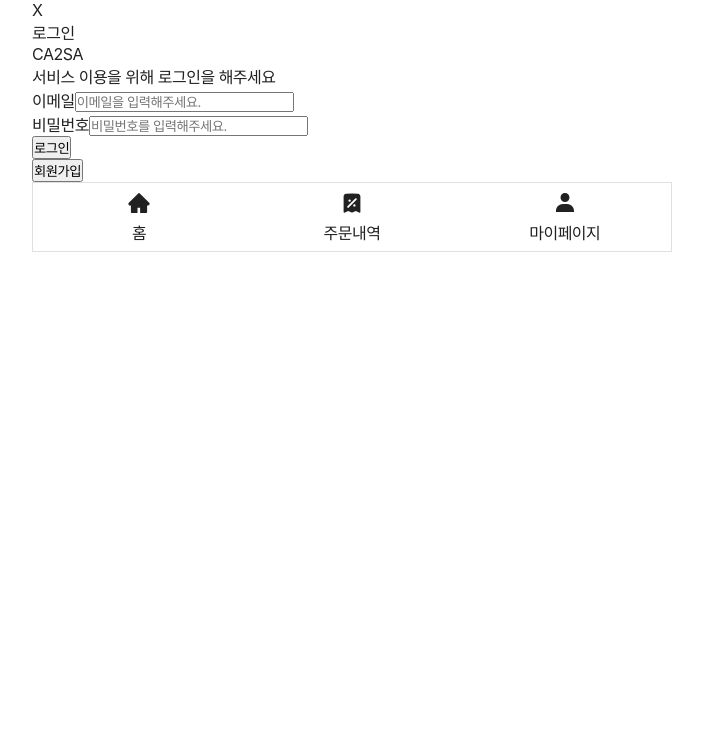
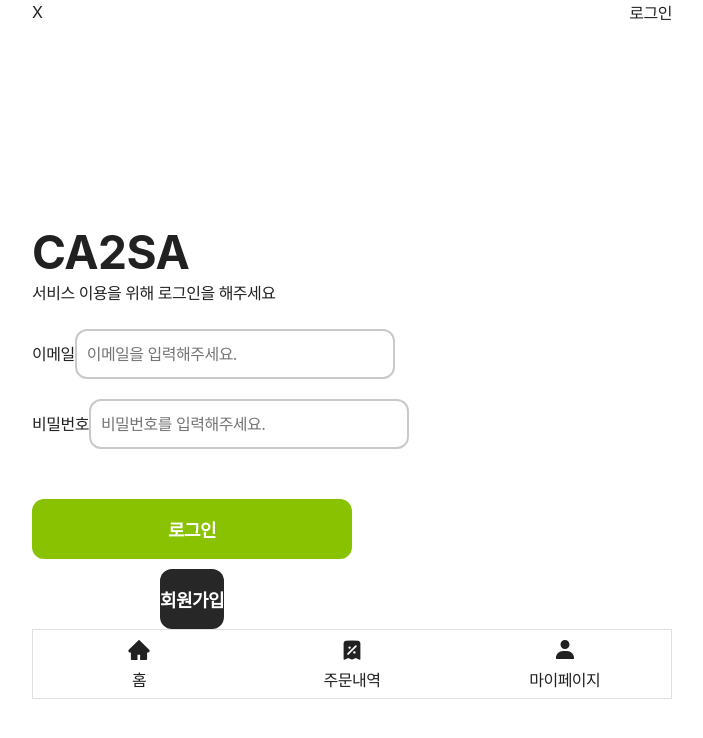
Before and after one commit to blendy9702/01-Project-CA2SA, a React (Vite) app: page /login in a window 1280 px wide. Shown: the top 738 px of the page, without its empty margins (288-991 px from the left). Built offline with nearby package versions, Linux system fonts and the light colour scheme; the HTML template or start-up script is replaced by a standard one; a web font is replaced by a local one.

Commit message:
[feat] 로그인 테스트 및 CSS 작업 중.

```diff
--- a/src/pages/join/JoinPage.jsx
+++ b/src/pages/join/JoinPage.jsx
@@ -4,15 +4,6 @@ import { useForm } from "react-hook-form";
 import { Link, useNavigate } from "react-router-dom";
 import * as yup from "yup";
 import axios from "axios";
-
-const initData = [
-  {
-    nickName: "홍길동",
-    email: "yaho@gmail.com",
-    upw: "1111",
-    agree: 1,
-  },
-];
 
 const loginSchema = yup.object({
   nickName: yup
--- a/src/pages/join/SignUpPage.jsx
+++ b/src/pages/join/SignUpPage.jsx
@@ -1,4 +1,12 @@
 const SignUpPage = () => {
+  const initData = [
+    {
+      nickName: "홍길동",
+      email: "yaho@gmail.com",
+      upw: "1111",
+      agree: 1,
+    },
+  ];
   return <div>SignUpPage</div>;
 };
 
--- a/src/pages/login/LoginPage.jsx
+++ b/src/pages/login/LoginPage.jsx
@@ -4,6 +4,14 @@ import { useForm } from "react-hook-form";
 import { Link } from "react-router-dom";
 import axios from "axios";
 import * as yup from "yup";
+import {
+  EmailArea,
+  LoginButton,
+  LoginTopArea,
+  LoginWrap,
+  ServiceTextArea,
+  SingUpButton,
+} from "../../styles/join/joinpage";
 
 const loginSchema = yup.object({
   email: yup
@@ -56,26 +64,26 @@ const LoginPage = () => {
 
   return (
     <div>
-      <div className="loginTopArea">
+      <LoginTopArea>
         <div>
           <a href="#">X</a>
         </div>
         <div>
           <p>로그인</p>
         </div>
-      </div>
+      </LoginTopArea>
       <div className="loginMainWrap">
-        <div className="serviceTextArea">
+        <ServiceTextArea>
           <div className="ca2sa">
             <span>CA2SA</span>
           </div>
           <div className="serviceText">
             <span>서비스 이용을 위해 로그인을 해주세요</span>
           </div>
-        </div>
+        </ServiceTextArea>
         <form onSubmit={handleSubmit(handleSubmitForm)}>
-          <div className="loginWrap">
-            <div className="emailArea">
+          <LoginWrap>
+            <EmailArea>
               <span>이메일</span>
               <input
                 {...register("email")}
@@ -83,7 +91,7 @@ const LoginPage = () => {
                 placeholder="이메일을 입력해주세요."
               />
               <p style={{ color: "red" }}>{errors.email?.message}</p>
-            </div>
+            </EmailArea>
             <div className="passwordArea">
               <span>비밀번호</span>
               <input
@@ -93,19 +101,19 @@ const LoginPage = () => {
               />
               <p style={{ color: "red" }}>{errors.upw?.message}</p>
             </div>
-          </div>
+          </LoginWrap>
           {loginError && <p style={{ color: "red" }}>{loginError}</p>}
           <div className="loginSignUpWrap">
-            <div className="loginButton">
+            <LoginButton>
               <button type="submit">로그인</button>
-            </div>
+            </LoginButton>
           </div>
+          <SingUpButton>
+            <Link to="/join">
+              <button>회원가입</button>
+            </Link>
+          </SingUpButton>
         </form>
-        <div className="SingUpButton">
-          <Link to="/join">
-            <button>회원가입</button>
-          </Link>
-        </div>
       </div>
     </div>
   );
--- a/src/styles/join/joinpage.js
+++ b/src/styles/join/joinpage.js
@@ -1,5 +1,99 @@
 import styled from "@emotion/styled";
 
 export const LoginTopArea = styled.div`
-  margin: 0 auto;
+  display: flex;
+  justify-content: space-between;
+  align-items: center;
 `;
+
+export const LoginMainWrap = styled.div``;
+
+export const ServiceTextArea = styled.div`
+  margin-top: 200px;
+
+  .ca2sa {
+    color: #88c200;
+    font-size: 46px;
+    font-weight: 700;
+  }
+`;
+export const LoginWrap = styled.div`
+  padding-top: 20px;
+  font-weight: 500;
+  input {
+    width: 50%;
+    height: 50px;
+    padding: 10px;
+    margin-top: 5px;
+    font-size: 16px;
+    border-radius: 12px;
+    border: 2px solid rgb(201, 201, 201);
+    outline: none;
+    transition: border-color 0.3s ease;
+  }
+  input:focus {
+    border-color: #88c200;
+  }
+`;
+
+export const EmailArea = styled.div`
+  padding-bottom: 15px;
+`;
+
+export const LoginButton = styled.div`
+  display: flex;
+  justify-content: center;
+  align-items: center;
+  width: 50%;
+  padding-top: 50px;
+  padding-bottom: 10px;
+
+  button {
+    width: 100%;
+    height: 60px;
+    border-radius: 12px;
+    font-size: 18px;
+    font-weight: 700;
+    color: white;
+    background-color: #88c200;
+    border: 0px solid #fff;
+    cursor: pointer;
+    transition: background-color 0.3s ease;
+
+    &:hover {
+      background-color: #5e8c00;
+    }
+
+    &:active {
+      background-color: #5e8c00;
+    }
+  }
+`;
+
+export const SingUpButton = styled.div`
+  display: flex;
+  justify-content: center;
+  align-items: center;
+  width: 50%;
+
+  button {
+    width: 100%;
+    height: 60px;
+    border-radius: 12px;
+    font-size: 18px;
+    font-weight: 700;
+    color: white;
+    background-color: rgb(39, 39, 39);
+    border: 0px solid #fff;
+    cursor: pointer;
+    transition: background-color 0.3s ease;
+
+    &:hover {
+      background-color: rgb(104, 104, 104);
+    }
+
+    &:active {
+      background-color: rgb(104, 104, 104);
+    }
+  }
+`;
```
